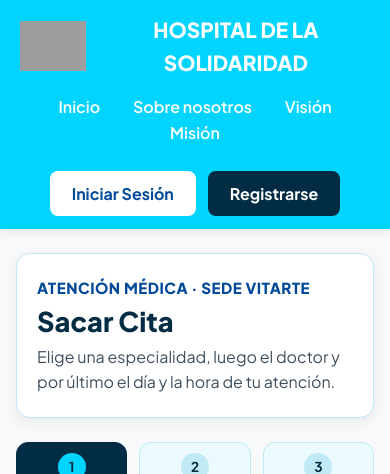
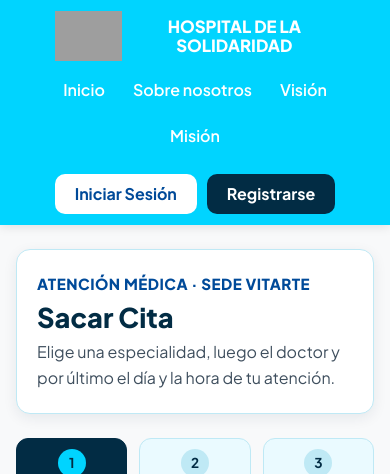
Before and after one commit to MaelXDD/Sistema_Citas, a Spring Boot app: page /citas.html in a window 390 px wide. Shown: the top 474 px of the page. Run offline with Spring Boot 4, Linux system fonts and the light colour scheme; some of the project's set-up classes (security, data sources, template engines, error pages and the like) are left out, and stand-ins take their place; some libraries are stand-ins or nearby versions; grey boxes are pictures that could not be loaded.

Commit message:
feat: mejoras visuales en la barra de navegación y logo de pestaña

```diff
--- a/src/main/resources/static/citas.html
+++ b/src/main/resources/static/citas.html
@@ -8,6 +8,7 @@
     <link rel="preconnect" href="https://fonts.gstatic.com" crossorigin>
     <link href="https://fonts.googleapis.com/css2?family=Plus+Jakarta+Sans:wght@400;600;700;800&display=swap" rel="stylesheet">
     <link rel="stylesheet" href="https://cdn.jsdelivr.net/npm/bootstrap-icons@1.11.3/font/bootstrap-icons.min.css">
+    <link rel="icon" type="image/png" href="https://hynuxxkgxzjjcpkowfhz.supabase.co/storage/v1/object/public/recursos/Escudo_de_lima.png">
     <link rel="stylesheet" href="/css/estilo.css">
     <link rel="stylesheet" href="/css/paginas/citas.css">
     <link rel="stylesheet" href="/css/bot.css">
--- a/src/main/resources/static/css/estilo.css
+++ b/src/main/resources/static/css/estilo.css
@@ -1635,3 +1635,120 @@ body {
 #modal-registro .boton-accion-total {
     padding: 12px;
 }
+/* ===== Navbar cómodo y estable ===== */
+.encabezado-navegacion {
+    justify-content: flex-start;
+    gap: 28px;
+    padding: 0.7rem 4%;
+}
+
+.logotipo {
+    flex-shrink: 0;
+    gap: 12px;
+}
+
+.logotipo img {
+    flex-shrink: 0;
+}
+
+.logotipo h1 {
+    font-size: 1.05rem;
+    line-height: 1.15;
+    max-width: 12em;
+}
+
+.menu-principal {
+    display: flex;
+    align-items: center;
+    gap: 4px;
+    margin-right: auto;
+}
+
+.menu-principal a {
+    margin: 0;
+    padding: 8px 12px;
+    white-space: nowrap;
+    border-radius: 8px;
+}
+
+.menu-principal a:hover {
+    opacity: 1;
+    background-color: rgba(255, 255, 255, 0.15);
+}
+
+.menu-principal a.enlace-activo {
+    padding: 8px 12px 6px;
+    border-bottom: 2px solid var(--blanco);
+    border-radius: 8px 8px 0 0;
+}
+
+/* Zona de sesión */
+.botones-acceso {
+    flex-shrink: 0;
+    gap: 10px;
+}
+
+.sesion-usuario {
+    gap: 14px;
+}
+
+.sesion-usuario .texto-azul {
+    max-width: 170px;
+    overflow: hidden;
+    text-overflow: ellipsis;
+    white-space: nowrap;
+}
+
+.encabezado-navegacion .boton-blanco,
+.encabezado-navegacion .boton-azul {
+    padding: 9px 18px;
+    white-space: nowrap;
+}
+
+@media (max-width: 1180px) {
+    .encabezado-navegacion {
+        flex-wrap: wrap;
+        row-gap: 8px;
+    }
+
+    .botones-acceso {
+        margin-left: auto;
+    }
+
+    .menu-principal {
+        order: 3;
+        width: 100%;
+        margin-right: 0;
+        justify-content: center;
+        flex-wrap: wrap;
+    }
+}
+
+/* Celular: todo apilado y centrado (como ya estaba) */
+@media (max-width: 768px) {
+    .encabezado-navegacion {
+        flex-direction: column;
+        align-items: center;
+    }
+
+    .botones-acceso {
+        margin-left: 0;
+    }
+
+    .menu-principal {
+        order: 0;
+    }
+}
+#caja-sesion-invitado {
+    display: flex;
+    align-items: center;
+    gap: 10px;
+}
+
+.encabezado-navegacion .boton-blanco,
+.encabezado-navegacion .boton-azul {
+    font-size: 1rem;
+    line-height: 1.2;
+    padding: 10px 20px;
+    border-radius: 10px;
+}
--- a/src/main/resources/static/doctores.html
+++ b/src/main/resources/static/doctores.html
@@ -8,6 +8,7 @@
     <link rel="preconnect" href="https://fonts.gstatic.com" crossorigin>
     <link href="https://fonts.googleapis.com/css2?family=Plus+Jakarta+Sans:wght@400;600;700;800&display=swap" rel="stylesheet">
     <link rel="stylesheet" href="https://cdn.jsdelivr.net/npm/bootstrap-icons@1.11.3/font/bootstrap-icons.min.css">
+    <link rel="icon" type="image/png" href="https://hynuxxkgxzjjcpkowfhz.supabase.co/storage/v1/object/public/recursos/Escudo_de_lima.png">
     <link rel="stylesheet" href="/css/estilo.css">
     <link rel="stylesheet" href="/css/paginas/doctores.css">
     <link rel="stylesheet" href="/css/bot.css">
--- a/src/main/resources/static/especialidades.html
+++ b/src/main/resources/static/especialidades.html
@@ -8,6 +8,7 @@
     <link rel="preconnect" href="https://fonts.gstatic.com" crossorigin>
     <link href="https://fonts.googleapis.com/css2?family=Plus+Jakarta+Sans:wght@400;600;700;800&display=swap" rel="stylesheet">
     <link rel="stylesheet" href="https://cdn.jsdelivr.net/npm/bootstrap-icons@1.11.3/font/bootstrap-icons.min.css">
+    <link rel="icon" type="image/png" href="https://hynuxxkgxzjjcpkowfhz.supabase.co/storage/v1/object/public/recursos/Escudo_de_lima.png">
     <link rel="stylesheet" href="/css/estilo.css">
     <link rel="stylesheet" href="/css/paginas/especialidades.css">
     <link rel="stylesheet" href="/css/bot.css">
--- a/src/main/resources/static/estadisticas.html
+++ b/src/main/resources/static/estadisticas.html
@@ -8,6 +8,7 @@
     <link rel="preconnect" href="https://fonts.gstatic.com" crossorigin>
     <link href="https://fonts.googleapis.com/css2?family=Plus+Jakarta+Sans:wght@400;600;700;800&display=swap" rel="stylesheet">
     <link rel="stylesheet" href="https://cdn.jsdelivr.net/npm/bootstrap-icons@1.11.3/font/bootstrap-icons.min.css">
+    <link rel="icon" type="image/png" href="https://hynuxxkgxzjjcpkowfhz.supabase.co/storage/v1/object/public/recursos/Escudo_de_lima.png">
     <link rel="stylesheet" href="/css/estilo.css">
     <link rel="stylesheet" href="/css/paginas/estadisticas.css">
     <link rel="stylesheet" href="/css/bot.css">
--- a/src/main/resources/static/horarios.html
+++ b/src/main/resources/static/horarios.html
@@ -8,6 +8,7 @@
     <link rel="preconnect" href="https://fonts.gstatic.com" crossorigin>
     <link href="https://fonts.googleapis.com/css2?family=Plus+Jakarta+Sans:wght@400;600;700;800&display=swap" rel="stylesheet">
     <link rel="stylesheet" href="https://cdn.jsdelivr.net/npm/bootstrap-icons@1.11.3/font/bootstrap-icons.min.css">
+    <link rel="icon" type="image/png" href="https://hynuxxkgxzjjcpkowfhz.supabase.co/storage/v1/object/public/recursos/Escudo_de_lima.png">
     <link rel="stylesheet" href="/css/estilo.css">
     <link rel="stylesheet" href="/css/paginas/horarios.css">
     <link rel="stylesheet" href="/css/bot.css">
--- a/src/main/resources/static/index.html
+++ b/src/main/resources/static/index.html
@@ -7,6 +7,7 @@
     <link rel="preconnect" href="https://fonts.googleapis.com">
     <link rel="preconnect" href="https://fonts.gstatic.com" crossorigin>
     <link href="https://fonts.googleapis.com/css2?family=Plus+Jakarta+Sans:wght@400;600;700;800&display=swap" rel="stylesheet">
+    <link rel="icon" type="image/png" href="https://hynuxxkgxzjjcpkowfhz.supabase.co/storage/v1/object/public/recursos/Escudo_de_lima.png">
     <link rel="stylesheet" href="/css/estilo.css">
     <link rel="stylesheet" href="/css/paginas/index.css">
     <link rel="stylesheet" href="/css/bot.css">
--- a/src/main/resources/static/miscitas.html
+++ b/src/main/resources/static/miscitas.html
@@ -8,6 +8,7 @@
   <link rel="preconnect" href="https://fonts.gstatic.com" crossorigin>
   <link href="https://fonts.googleapis.com/css2?family=Plus+Jakarta+Sans:wght@400;600;700;800&display=swap" rel="stylesheet">
   <link rel="stylesheet" href="https://cdn.jsdelivr.net/npm/bootstrap-icons@1.11.3/font/bootstrap-icons.min.css">
+  <link rel="icon" type="image/png" href="https://hynuxxkgxzjjcpkowfhz.supabase.co/storage/v1/object/public/recursos/Escudo_de_lima.png">
   <link rel="stylesheet" href="/css/estilo.css">
   <link rel="stylesheet" href="/css/paginas/miscitas.css">
   <link rel="stylesheet" href="/css/bot.css">
--- a/src/main/resources/static/mision.html
+++ b/src/main/resources/static/mision.html
@@ -8,6 +8,7 @@
     <link rel="preconnect" href="https://fonts.gstatic.com" crossorigin>
     <link href="https://fonts.googleapis.com/css2?family=Plus+Jakarta+Sans:wght@400;600;700;800&display=swap" rel="stylesheet">
     <link rel="stylesheet" href="https://cdn.jsdelivr.net/npm/bootstrap-icons@1.11.3/font/bootstrap-icons.min.css">
+    <link rel="icon" type="image/png" href="https://hynuxxkgxzjjcpkowfhz.supabase.co/storage/v1/object/public/recursos/Escudo_de_lima.png">
     <link rel="stylesheet" href="/css/estilo.css">
     <link rel="stylesheet" href="/css/paginas/mision.css">
     <link rel="stylesheet" href="/css/bot.css">
--- a/src/main/resources/static/pago.html
+++ b/src/main/resources/static/pago.html
@@ -8,6 +8,7 @@
     <link rel="preconnect" href="https://fonts.gstatic.com" crossorigin>
     <link href="https://fonts.googleapis.com/css2?family=Plus+Jakarta+Sans:wght@400;600;700;800&display=swap" rel="stylesheet">
     <link rel="stylesheet" href="https://cdn.jsdelivr.net/npm/bootstrap-icons@1.11.3/font/bootstrap-icons.min.css">
+    <link rel="icon" type="image/png" href="https://hynuxxkgxzjjcpkowfhz.supabase.co/storage/v1/object/public/recursos/Escudo_de_lima.png">
     <link rel="stylesheet" href="/css/estilo.css">
     <link rel="stylesheet" href="/css/paginas/pago.css">
     <link rel="stylesheet" href="/css/bot.css">
--- a/src/main/resources/static/preguntas_frecuentes.html
+++ b/src/main/resources/static/preguntas_frecuentes.html
@@ -7,6 +7,7 @@
     <link rel="preconnect" href="https://fonts.googleapis.com">
     <link rel="preconnect" href="https://fonts.gstatic.com" crossorigin>
     <link href="https://fonts.googleapis.com/css2?family=Plus+Jakarta+Sans:wght@400;600;700;800&display=swap" rel="stylesheet">
+    <link rel="icon" type="image/png" href="https://hynuxxkgxzjjcpkowfhz.supabase.co/storage/v1/object/public/recursos/Escudo_de_lima.png">
     <link rel="stylesheet" href="/css/estilo.css">
     <link rel="stylesheet" href="/css/paginas/preguntas_frecuentes.css">
     <link rel="stylesheet" href="/css/bot.css">
--- a/src/main/resources/static/servicios.html
+++ b/src/main/resources/static/servicios.html
@@ -8,6 +8,7 @@
     <link rel="preconnect" href="https://fonts.gstatic.com" crossorigin>
     <link href="https://fonts.googleapis.com/css2?family=Plus+Jakarta+Sans:wght@400;600;700;800&display=swap" rel="stylesheet">
     <link rel="stylesheet" href="https://cdn.jsdelivr.net/npm/bootstrap-icons@1.11.3/font/bootstrap-icons.min.css">
+    <link rel="icon" type="image/png" href="https://hynuxxkgxzjjcpkowfhz.supabase.co/storage/v1/object/public/recursos/Escudo_de_lima.png">
     <link rel="stylesheet" href="/css/estilo.css">
     <link rel="stylesheet" href="/css/paginas/citas.css">
     <link rel="stylesheet" href="/css/bot.css">
--- a/src/main/resources/static/sobre_nosotros.html
+++ b/src/main/resources/static/sobre_nosotros.html
@@ -8,6 +8,7 @@
     <link rel="preconnect" href="https://fonts.gstatic.com" crossorigin>
     <link href="https://fonts.googleapis.com/css2?family=Plus+Jakarta+Sans:wght@400;600;700;800&display=swap" rel="stylesheet">
     <link rel="stylesheet" href="https://cdn.jsdelivr.net/npm/bootstrap-icons@1.11.3/font/bootstrap-icons.min.css">
+    <link rel="icon" type="image/png" href="https://hynuxxkgxzjjcpkowfhz.supabase.co/storage/v1/object/public/recursos/Escudo_de_lima.png">
     <link rel="stylesheet" href="/css/estilo.css">
     <link rel="stylesheet" href="/css/paginas/sobre_nosotros.css">
     <link rel="stylesheet" href="/css/bot.css">
--- a/src/main/resources/static/vision.html
+++ b/src/main/resources/static/vision.html
@@ -8,6 +8,7 @@
     <link rel="preconnect" href="https://fonts.gstatic.com" crossorigin>
     <link href="https://fonts.googleapis.com/css2?family=Plus+Jakarta+Sans:wght@400;600;700;800&display=swap" rel="stylesheet">
     <link rel="stylesheet" href="https://cdn.jsdelivr.net/npm/bootstrap-icons@1.11.3/font/bootstrap-icons.min.css">
+    <link rel="icon" type="image/png" href="https://hynuxxkgxzjjcpkowfhz.supabase.co/storage/v1/object/public/recursos/Escudo_de_lima.png">
     <link rel="stylesheet" href="/css/estilo.css">
     <link rel="stylesheet" href="/css/paginas/vision.css">
     <link rel="stylesheet" href="/css/bot.css">
```
